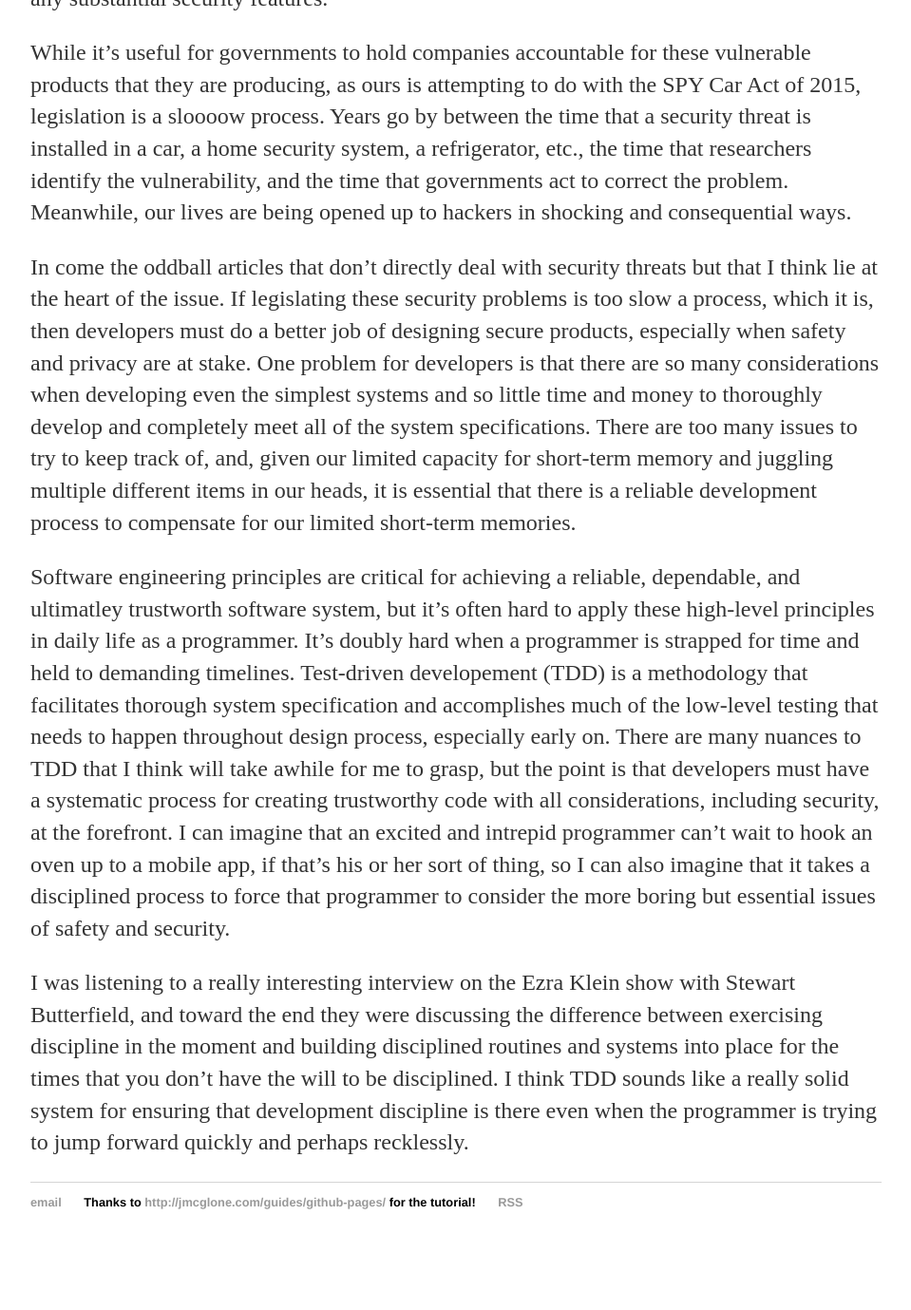
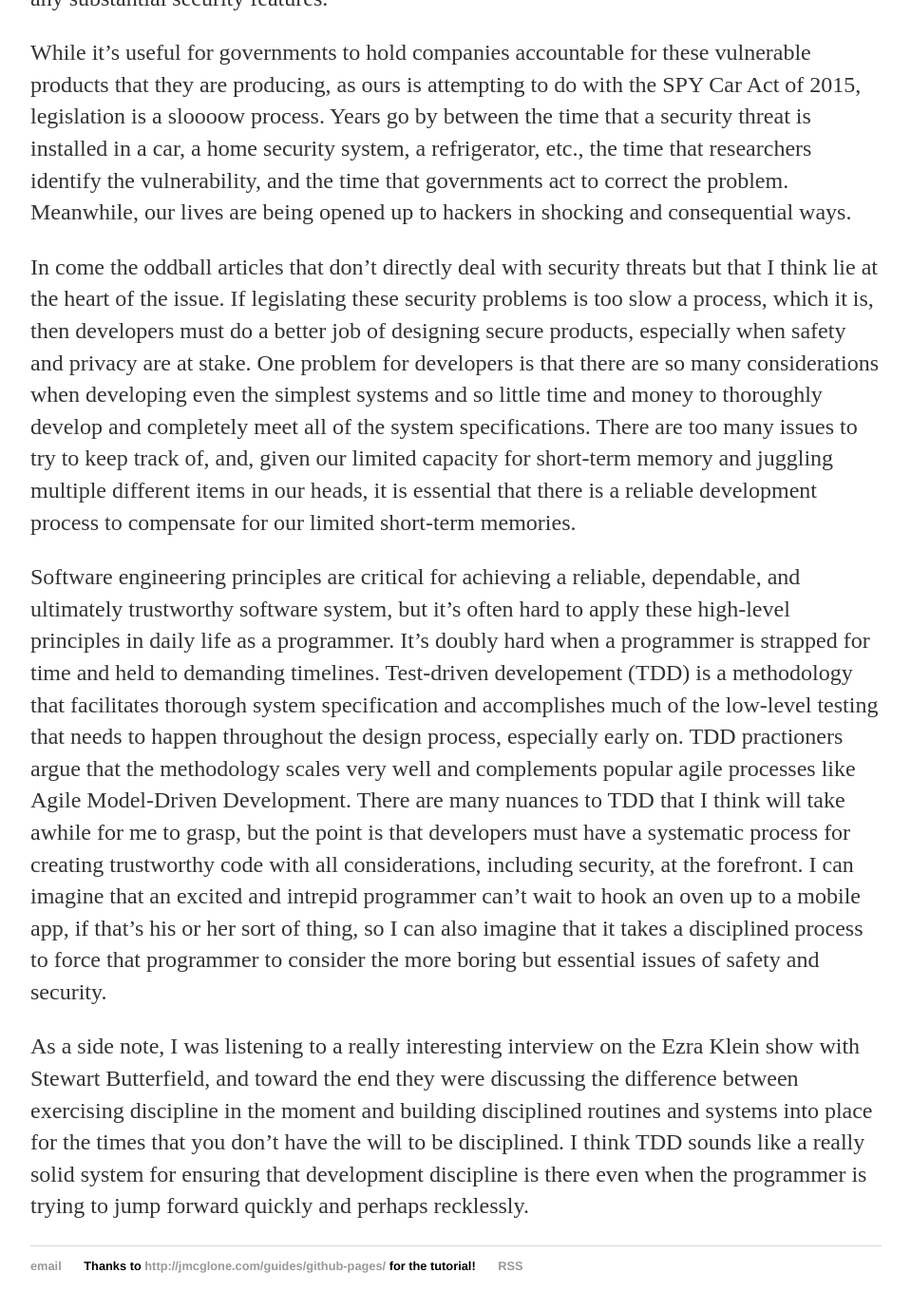
Before and after one commit to waltermblair/personal, a Jekyll site: the page built from _posts/2016-09-08-hw7:reflections.md, in a window 1280 px wide and 1400 px high, scrolled down 542 px. Shown: the top 1379 px of the window at 95% size, without its empty margins (160-1119 px from the left). Built offline with Jekyll 4.4.1, drawn with Linux system fonts in a browser that asks for light colours; before the commit the page ends 1875 px from its top, so only the background shows below that.

Commit message:
Update 2016-09-08-hw7:reflections.md

```diff
--- a/_posts/2016-09-08-hw7:reflections.md
+++ b/_posts/2016-09-08-hw7:reflections.md
@@ -9,6 +9,6 @@ While it's useful for governments to hold companies accountable for these vulner
 
 In come the oddball articles that don't directly deal with security threats but that I think lie at the heart of the issue. If legislating these security problems is too slow a process, which it is, then developers must do a better job of designing secure products, especially when safety and privacy are at stake. One problem for developers is that there are so many considerations when developing even the simplest systems and so little time and money to thoroughly develop and completely meet all of the system specifications. There are too many issues to try to keep track of, and, given our limited capacity for short-term memory and juggling multiple different items in our heads, it is essential that there is a  reliable development process to compensate for our limited short-term memories.
 
-Software engineering principles are critical for achieving a reliable, dependable, and ultimatley trustworth software system, but it's often hard to apply these high-level principles in daily life as a programmer. It's doubly hard when a programmer is strapped for time and held to demanding timelines. Test-driven developement (TDD) is a methodology that facilitates thorough system specification and accomplishes much of the low-level testing that needs to happen throughout design process, especially early on. There are many nuances to TDD that I think will take awhile for me to grasp, but the point is that developers must have a systematic process for creating trustworthy code with all considerations, including security, at the forefront. I can imagine that an excited and intrepid programmer can't wait to hook an oven up to a mobile app, if that's his or her sort of thing, so I can also imagine that it takes a disciplined process to force that programmer to consider the more boring but essential issues of safety and security.
+Software engineering principles are critical for achieving a reliable, dependable, and ultimately trustworthy software system, but it's often hard to apply these high-level principles in daily life as a programmer. It's doubly hard when a programmer is strapped for time and held to demanding timelines. Test-driven developement (TDD) is a methodology that facilitates thorough system specification and accomplishes much of the low-level testing that needs to happen throughout the design process, especially early on. TDD practioners argue that the methodology scales very well and complements popular agile processes like Agile Model-Driven Development. There are many nuances to TDD that I think will take awhile for me to grasp, but the point is that developers must have a systematic process for creating trustworthy code with all considerations, including security, at the forefront. I can imagine that an excited and intrepid programmer can't wait to hook an oven up to a mobile app, if that's his or her sort of thing, so I can also imagine that it takes a disciplined process to force that programmer to consider the more boring but essential issues of safety and security.
 
-I was listening to a really interesting interview on the Ezra Klein show with Stewart Butterfield, and toward the end they were discussing the difference between exercising discipline in the moment and building disciplined routines and systems into place for the times that you don't have the will to be disciplined. I think TDD sounds like a really solid system for ensuring that development discipline is there even when the programmer is trying to jump forward quickly and perhaps recklessly.
+As a side note, I was listening to a really interesting interview on the Ezra Klein show with Stewart Butterfield, and toward the end they were discussing the difference between exercising discipline in the moment and building disciplined routines and systems into place for the times that you don't have the will to be disciplined. I think TDD sounds like a really solid system for ensuring that development discipline is there even when the programmer is trying to jump forward quickly and perhaps recklessly.
```
